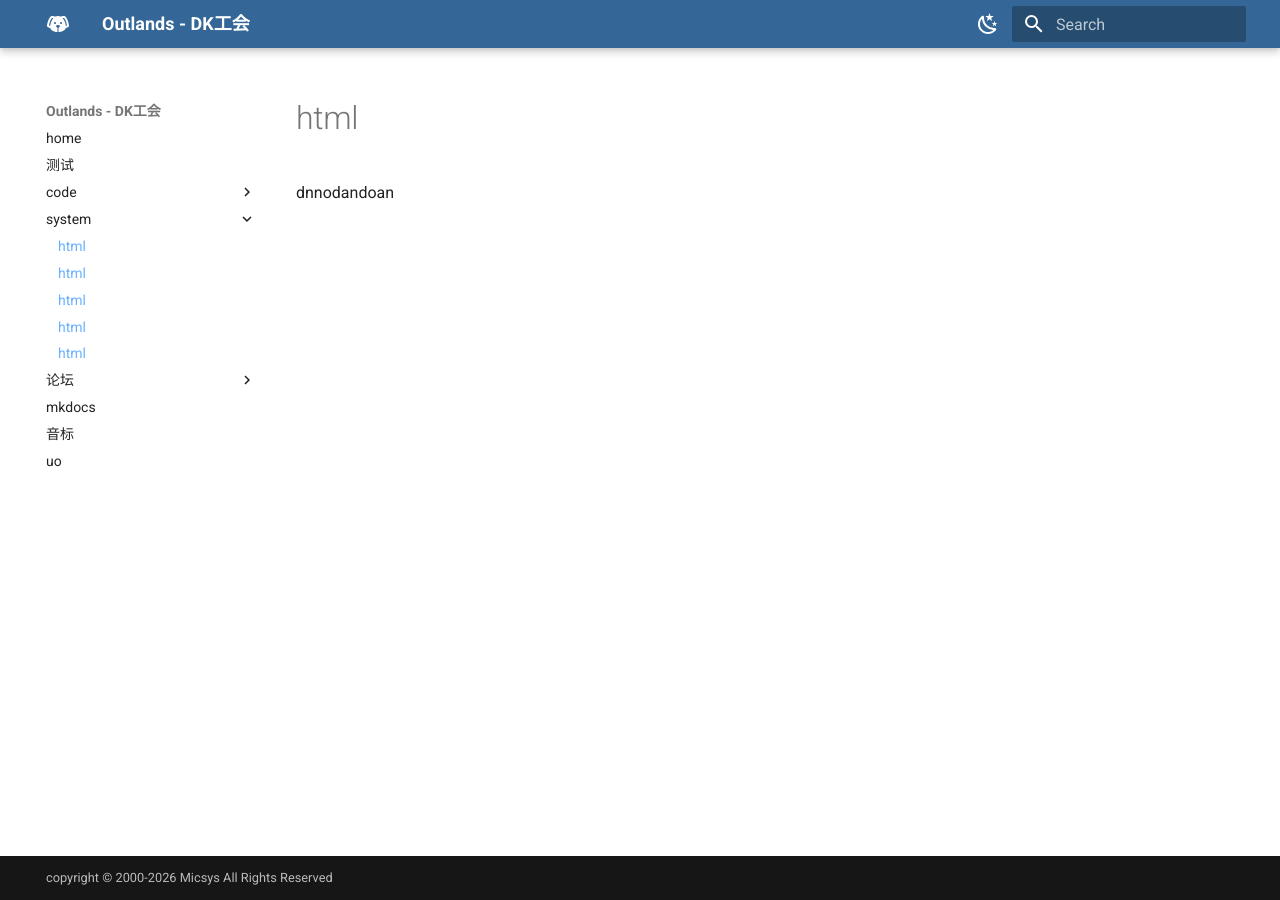
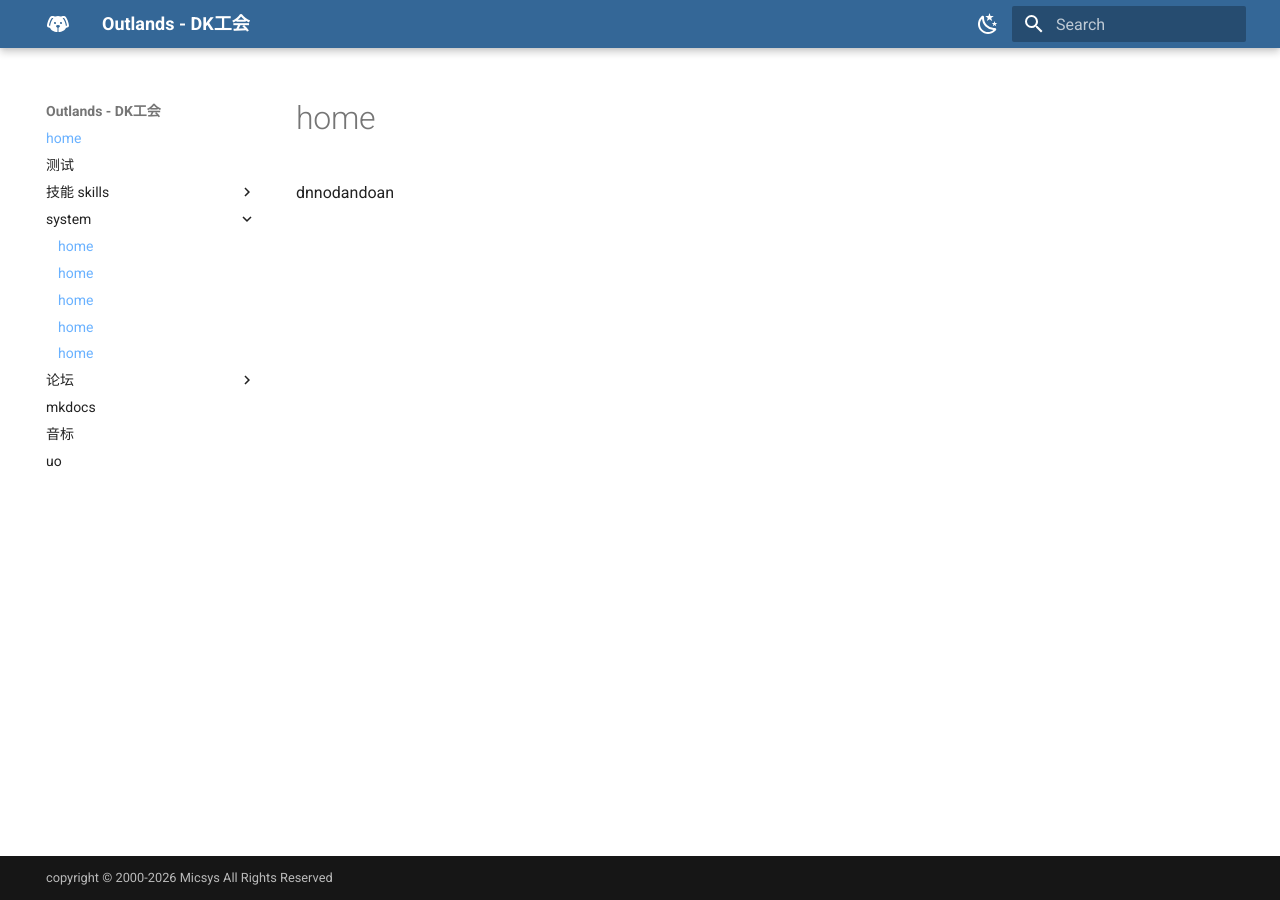
Before and after one commit to redsoft110/dk, an MkDocs documentation site: the page built from docs/index.md, in a window 1280 px wide. Built offline with MkDocs 1.6.1 and Material for MkDocs 9.7.7, drawn with Linux system fonts in a browser that asks for light colours; a style sheet for code colours, icons or effects is not loaded.

Commit message:
Update mkdocs.yml

```diff
--- a/mkdocs.yml
+++ b/mkdocs.yml
@@ -54,10 +54,10 @@ features:
 copyright: 'copyright © 2000-2026 Micsys All Rights Reserved'
 
 nav:
-  - home: /dk/index.md
+  - home: index.md
   - 测试: test.md
 
-  - code :
+  - 技能 skills:
     - html: index.md
     - php: index.md
     - css: user_guide/index.md
```
